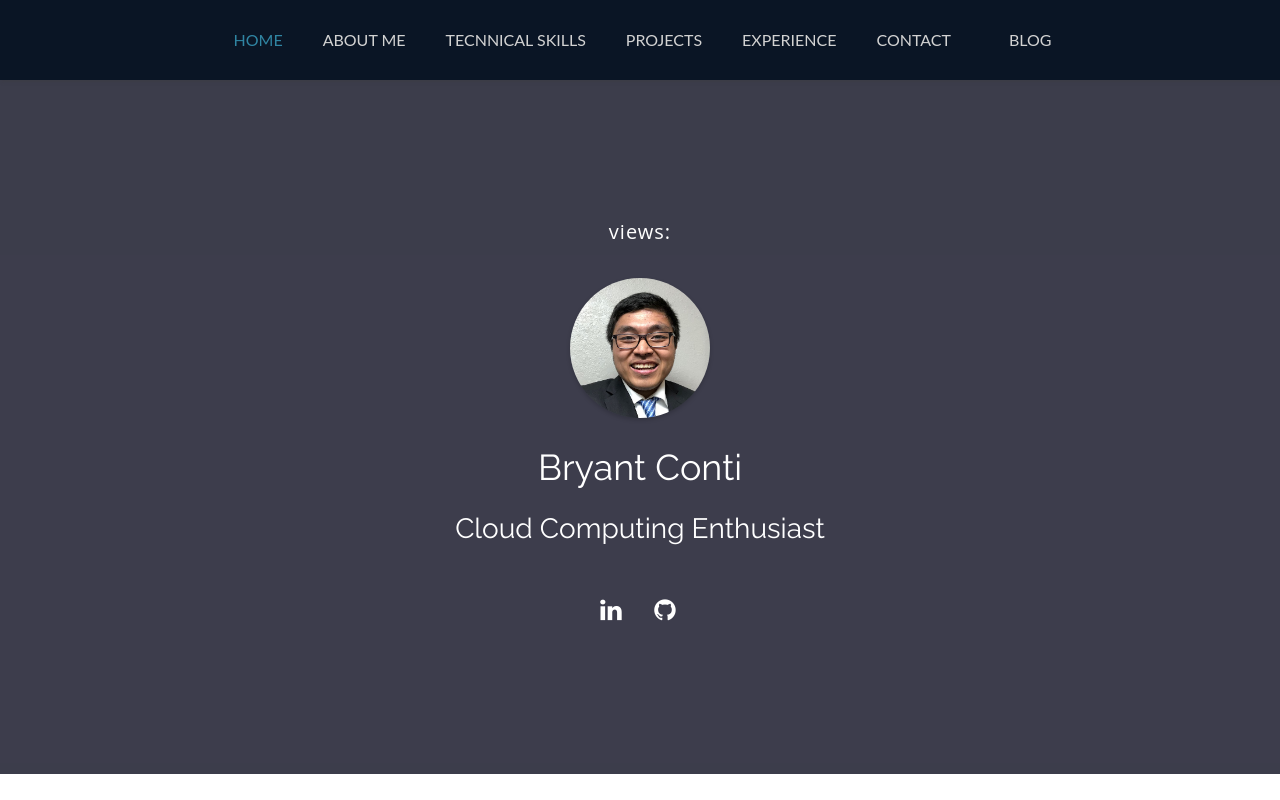
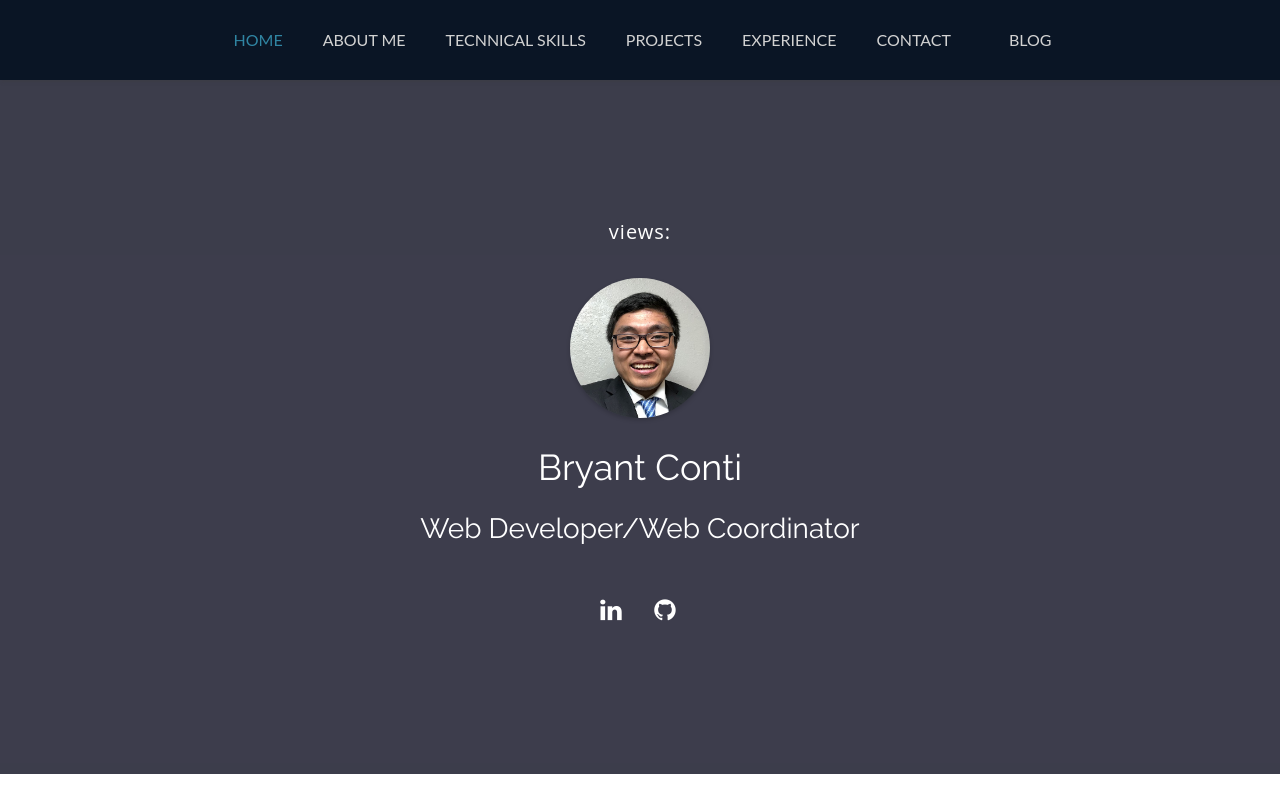
Before and after one commit to bconti123/cloud_resume_challenge_frontend, a React (Create React App) app: page / in a window 1280 px wide. Shown: the top 800 px of the page. Built offline with nearby package versions, Linux system fonts and the light colour scheme; no server answers.

Commit message:
head page update

```diff
--- a/src/components/Head.component.js
+++ b/src/components/Head.component.js
@@ -30,7 +30,7 @@ export default class Head extends Component {
                     <div className="top_left_cont zoomIn wow animated" id="logo">
                         <p>views: {this.state.item}</p>
                         <img className="img-circle" src="img/head-2.jpg" alt="" />
-                        <h2>Bryant Conti <br /><strong>Cloud Computing Enthusiast</strong></h2>
+                        <h2>Bryant Conti <br /><strong>Web Developer/Web Coordinator</strong></h2>
                         {/* <a href="/assets/Bryant-Conti-Resume.pdf" class="read_more2" download>Download resume</a> */}
                         <center>
                             <ul className="social_links">
```
